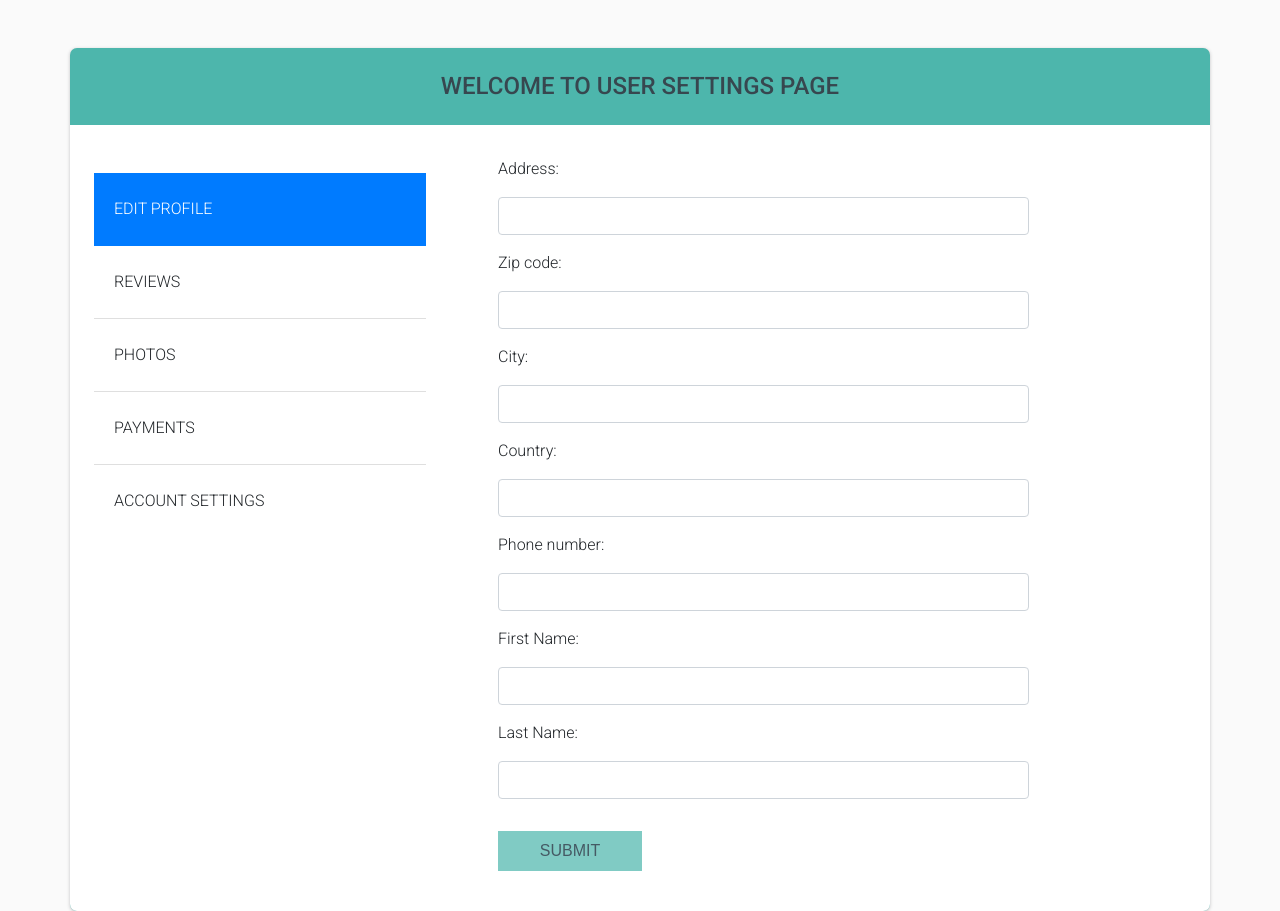
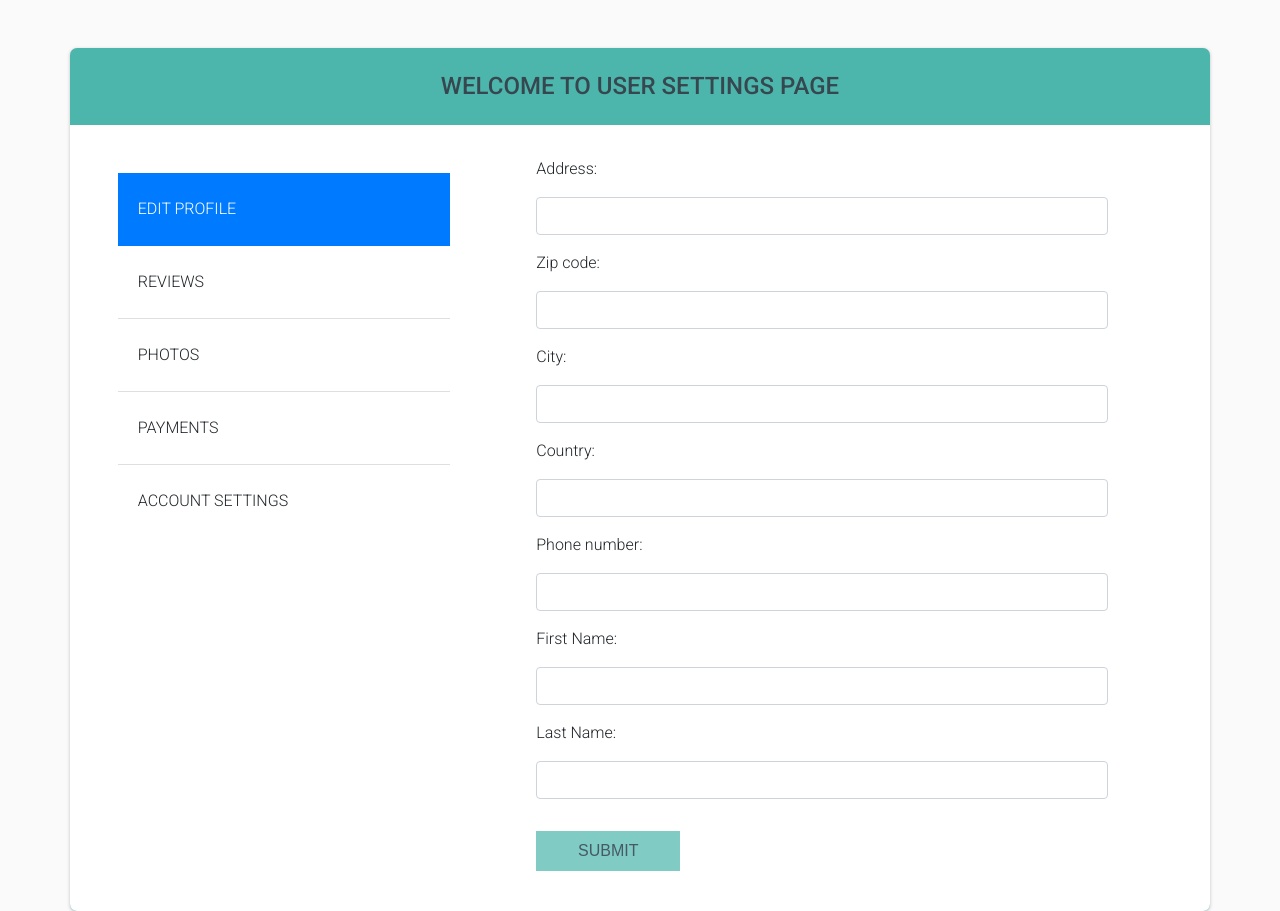
Before and after one commit to TheBigRed/Stylista, a Django app: page /usersettings/ in a window 1280 px wide. Run offline with Django 3.2, Linux system fonts and the light colour scheme; some libraries are stand-ins or nearby versions.

Commit message:
Rework spacing and CSS on settings.html
*Change col size
*Change input width

```diff
--- a/usersettings/static/usersettings/css/styles-settings.css
+++ b/usersettings/static/usersettings/css/styles-settings.css
@@ -44,7 +44,7 @@ label{
 
 .account-input{
 
-    width: 80%;
+    width: 90%;
     margin-bottom: 0.5rem;
 }
 
--- a/usersettings/templates/usersettings/settings.html
+++ b/usersettings/templates/usersettings/settings.html
@@ -15,8 +15,8 @@
                 <h4 class="mb-0">WELCOME TO USER SETTINGS PAGE</h4>
             </div>
         </div>
-        <div class="row py-4" style="background-color: #FFFFFF;">
-            <div class="col-4 d-none d-sm-block px-4">
+        <div class="row justify-content-around py-4" style="background-color: #FFFFFF;">
+            <div class="col-lg-4 d-none d-sm-block px-4">
                 <ul class="list-group list-group-flush mt-4">
                     <li class="list-group-item active py-4">EDIT PROFILE</li>
                     <li class="list-group-item py-4">REVIEWS</li>
@@ -25,13 +25,16 @@
                     <li class="list-group-item py-4">ACCOUNT SETTINGS</li>
                 </ul>
             </div>
-            <div class="col-12 col-lg-8 px-5">
-                <div class="form-group" action="{% url 'usersettings:updateaccount' %}" method="post">
-                    {% csrf_token %}
-                    {{ form }}
-                    <br/>
-                    <button class="btn btn-primary btn-lg form-submit-btn" type="submit">SUBMIT</button>
-                </div><!--
+            <div class="col-12 col-lg-7">
+                <!--<div class="col-lg-12 mx-auto">-->
+                    <form class="form-group" action="{% url 'usersettings:updateaccount' %}" method="post">
+                        {% csrf_token %}
+                        {{ form }}
+                        <br/>
+                        <button class="btn btn-primary btn-lg form-submit-btn" type="submit">SUBMIT</button>
+                    </form>
+                <!--</div>-->
+                    <!--
                 <form id="setting-form" action="{% url 'usersettings:updateaccount' %}" method="post">
                     {% csrf_token %}
                     <div class="form-group">
```
